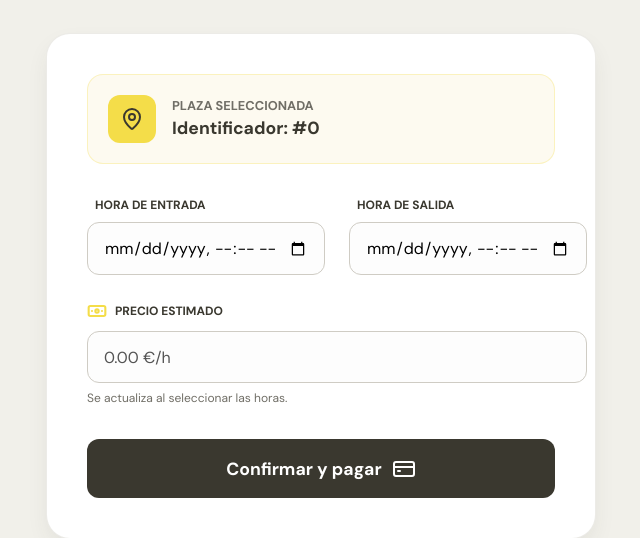
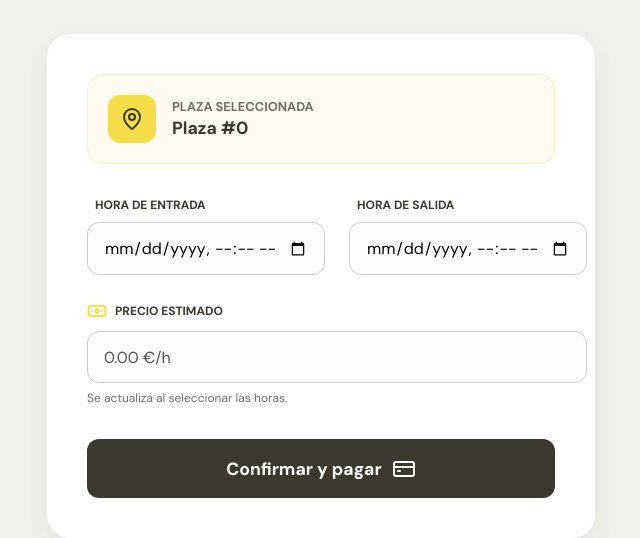
Before and after one commit to luciagl03/Grupo3, a PHP site: page /zpot/backend/parking/reserva.php in a window 1280 px wide. Shown: the part 194-732 px from the top of the page, without its empty margins (319-959 px from the left). Run offline with PHP 8.4, Linux system fonts and the light colour scheme; a user stored in the database is signed in; data comes from the database, SQL or seed files in the repository.

Commit message:
Añadi a la consulta SQL la direccion de la plaza seleccionada para que aparezca esta en lugar de el Identificador

```diff
--- a/zpot/backend/parking/reserva.php
+++ b/zpot/backend/parking/reserva.php
@@ -16,7 +16,7 @@ require_once '../sesion/conexion.php';
 $id_plaza = isset($_GET['id_plaza']) ? (int) $_GET['id_plaza'] : 0;
 $dni = $_SESSION['dni'] ?? '';
 
-$sql = "SELECT Precio FROM PLAZA WHERE ID_plaza = ?";
+$sql = "SELECT Precio, Direccion FROM PLAZA WHERE ID_plaza = ?";
 $stmt = $_conexion->prepare($sql);
 
 if (!$stmt) {
@@ -28,9 +28,11 @@ $stmt->execute();
 $result = $stmt->get_result();
 
 $precio_hora = 0;
+$direccion = '';
 
 if ($row = $result->fetch_assoc()) {
     $precio_hora = $row['Precio'];
+    $direccion = $row['Direccion'] ?? '';
 }
 ?>
 
@@ -68,8 +70,8 @@ if ($row = $result->fetch_assoc()) {
                     <i data-lucide="map-pin"></i>
                 </div>
                 <div class="summary-text">
-                    <span>Plaza seleccionada</span>
-                    <strong>Identificador: #<?php echo $id_plaza; ?></strong>
+                    <span class="summary-label">Plaza seleccionada</span>
+                    <strong class="summary-address"><?php echo !empty($direccion) ? htmlspecialchars($direccion) : 'Plaza #' . $id_plaza; ?></strong>
                 </div>
             </div>
 
--- a/zpot/backend/styles/alta_plaza.css
+++ b/zpot/backend/styles/alta_plaza.css
@@ -279,6 +279,7 @@ body {
     border: none;
     transition: all 0.2s ease;
     margin-top: 0.5rem;
+    text-transform: none;
 }
 
 .file-label:hover {
--- a/zpot/backend/styles/reservar.css
+++ b/zpot/backend/styles/reservar.css
@@ -70,7 +70,10 @@ body.booking-page {
     border-radius: 16px;
     margin-bottom: 2rem;
     border: 1px solid rgba(244, 221, 73, 0.3);
+    overflow: hidden;
 }
+
+
 
 .summary-icon {
     width: 48px;
@@ -94,6 +97,13 @@ body.booking-page {
 .summary-text strong {
     font-size: 1.1rem;
     color: var(--brand-dark);
+}
+
+.summary-address {
+    font-size: 1.2rem;
+    color: var(--brand-dark);
+    display: block;
+    line-height: 1.4;
 }
 
 /* CARD */
```
